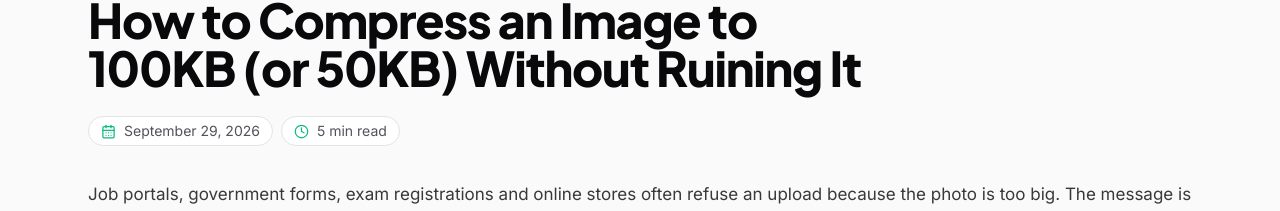
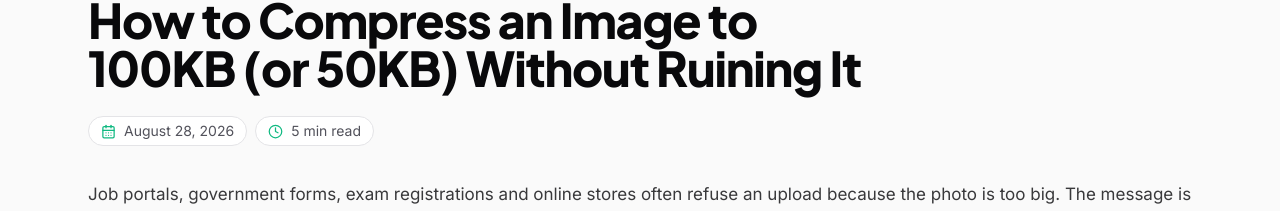
Before and after one commit to Mohsan497/imgsimplify, a Next.js app: page /blog/compress-image-to-100kb in a window 1280 px wide. Shown: the part 189-400 px from the top of the page. Built offline with nearby package versions, Linux system fonts and the light colour scheme; no server answers.

Commit message:
blog post date change

```diff
--- a/src/constants/posts.ts
+++ b/src/constants/posts.ts
@@ -71,7 +71,7 @@ export const POSTS: Post[] = [
     title: "How to Convert PNG to JPG (and When You Should Not)",
     description:
       "Need a smaller file or a format every app accepts? Learn how to convert PNG to JPG, what happens to transparency, and which quality to choose.",
-    date: "2026-09-30",
+    date: "2026-09-25",
     category: "Converting",
     toolSlug: "png-to-jpg",
     blocks: [
@@ -116,7 +116,7 @@ export const POSTS: Post[] = [
     title: "What Is Photo Metadata (EXIF) and How to Remove It Before Sharing",
     description:
       "Photos can carry hidden details like location and camera model. Learn what EXIF metadata is, how to check it, and how to remove it before you share.",
-    date: "2026-09-30",
+    date: "2026-09-15",
     category: "Privacy",
     toolSlug: "compress-image",
     blocks: [
@@ -162,7 +162,7 @@ export const POSTS: Post[] = [
     title: "How to Convert Base64 to an Image (and Fix Broken Data URLs)",
     description:
       "Got a long Base64 string from an API or stylesheet? Learn how to decode it into a picture, and how to fix the most common Base64 image errors.",
-    date: "2026-09-30",
+    date: "2026-09-10",
     category: "Developers",
     toolSlug: "base64-to-image",
     blocks: [
@@ -203,7 +203,7 @@ export const POSTS: Post[] = [
     title: "How to Prepare Product Photos for Your Online Store",
     description:
       "Better product photos sell more and load faster. Learn the right sizes, backgrounds, formats and file sizes for shop and marketplace listings.",
-    date: "2026-09-30",
+    date: "2026-09-05",
     category: "E-commerce",
     toolSlug: "resize-image",
     blocks: [
@@ -243,7 +243,7 @@ export const POSTS: Post[] = [
     title: "How to Compress an Image to 100KB (or 50KB) Without Ruining It",
     description:
       "Need a photo under 100KB or 50KB for a form or upload? Learn the size and quality tricks that work, and how to do it free in your browser.",
-    date: "2026-09-29",
+    date: "2026-08-28",
     category: "Compression",
     toolSlug: "compress-image",
     blocks: [
@@ -291,7 +291,7 @@ export const POSTS: Post[] = [
     title: "What Is AVIF? AVIF vs JPG vs WebP Explained",
     description:
       "AVIF makes images much smaller, but not every app opens it. Learn what AVIF is, how it compares with JPG and WebP, and how to convert AVIF to JPG.",
-    date: "2026-09-29",
+    date: "2026-08-21",
     category: "Formats",
     toolSlug: "avif-to-jpg",
     blocks: [
@@ -329,7 +329,7 @@ export const POSTS: Post[] = [
     title: "How to Resize an Image Without Losing Quality",
     description:
       "Learn how to resize photos to exact pixel sizes without blur or stretching. Simple rules, recommended sizes and a free browser-based resizer.",
-    date: "2026-09-29",
+    date: "2026-08-14",
     category: "Resizing",
     toolSlug: "resize-image",
     blocks: [
@@ -377,7 +377,7 @@ export const POSTS: Post[] = [
     title: "Why Your Website Images Are Slow (and How to Fix Them)",
     description:
       "Heavy images are one of the top reasons pages load slowly. Learn how to find them and fix them with resizing, WebP, compression and lazy loading.",
-    date: "2026-09-29",
+    date: "2026-08-9",
     category: "Performance",
     toolSlug: "jpg-to-webp",
     blocks: [
@@ -416,7 +416,7 @@ export const POSTS: Post[] = [
     title: "Image Aspect Ratios Explained: 1:1, 4:3, 16:9 and 9:16",
     description:
       "Learn what aspect ratios like 1:1, 4:3, 16:9 and 9:16 mean, where to use each one, and how to crop an image to fit without stretching it.",
-    date: "2026-09-29",
+    date: "2026-08-01",
     category: "Cropping",
     toolSlug: "crop-image",
     blocks: [
@@ -466,7 +466,7 @@ export const POSTS: Post[] = [
     title: "JPG vs PNG vs WebP: Which Image Format Should You Use?",
     description:
       "Compare JPG, PNG and WebP by quality, file size, transparency and browser support, and learn which image format is best for photos, logos and websites.",
-    date: "2026-09-28",
+    date: "2026-07-25",
     category: "Formats",
     toolSlug: "jpg-to-webp",
     blocks: [
@@ -493,7 +493,7 @@ export const POSTS: Post[] = [
     title: "How to Compress Images Without Losing Quality",
     description:
       "Learn how to compress JPG, PNG and WebP images online for free. Simple steps to reduce file size while keeping photos sharp, without uploading anything.",
-    date: "2026-09-21",
+    date: "2026-07-17",
     category: "Compression",
     toolSlug: "compress-image",
     blocks: [
@@ -520,7 +520,7 @@ export const POSTS: Post[] = [
     title: "How to Convert WebP to JPG (and When You Should)",
     description:
       "Need a JPG instead of WebP? Learn why WebP images fail to open in some apps, when to convert WebP to JPG, and how to do it free in your browser.",
-    date: "2026-09-14",
+    date: "2026-07-11",
     category: "Converting",
     toolSlug: "webp-to-jpg",
     blocks: [
@@ -550,7 +550,7 @@ export const POSTS: Post[] = [
     title: "Image to Base64: What It Is and When to Use It",
     description:
       "Learn what Base64 image encoding is, how much it increases file size, and when to embed images as data URLs in HTML, CSS or JSON.",
-    date: "2026-09-07",
+    date: "2026-07-06",
     category: "Developers",
     toolSlug: "image-to-base64",
     blocks: [
```
